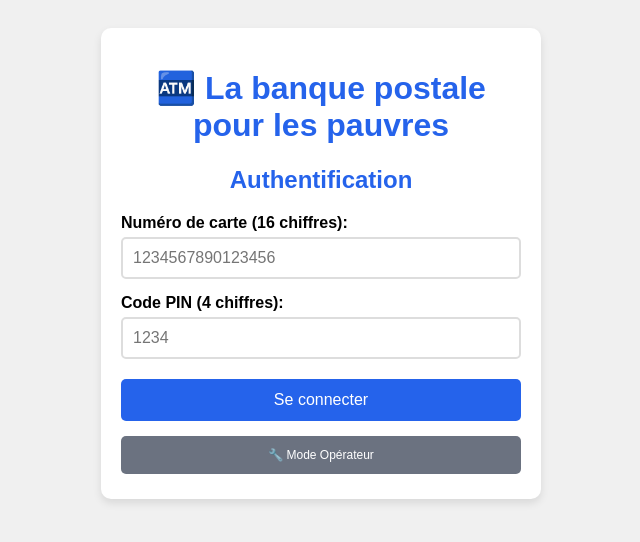
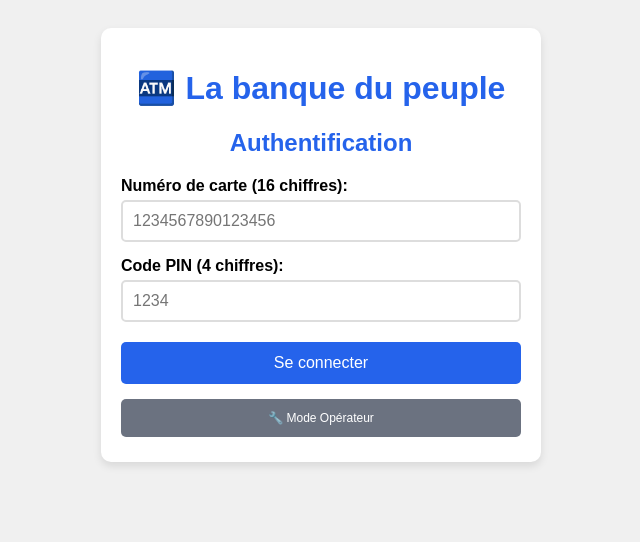
Before and after one commit to djafer934/dab-simulator, a plain HTML site: page index.html in a window 1280 px wide. Shown: the whole page, without its empty margins (319-959 px from the left). Drawn offline with Linux system fonts and the light colour scheme.

Commit message:
Update index.html

```diff
--- a/index.html
+++ b/index.html
@@ -30,7 +30,7 @@
 </head>
 <body>
   <div class="container">
-    <h1>🏧 La banque postale pour les pauvres </h1>
+    <h1>🏧 La banque du peuple </h1>
 
     <!-- ÉCRAN 1 : Authentification -->
     <div id="loginScreen" class="screen active">
```
